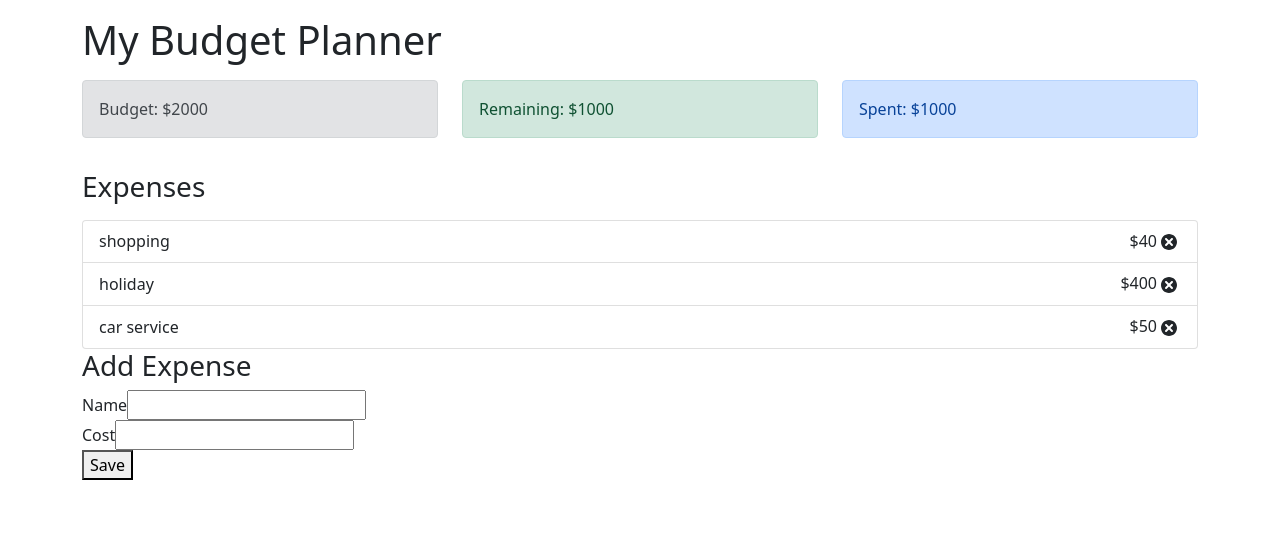
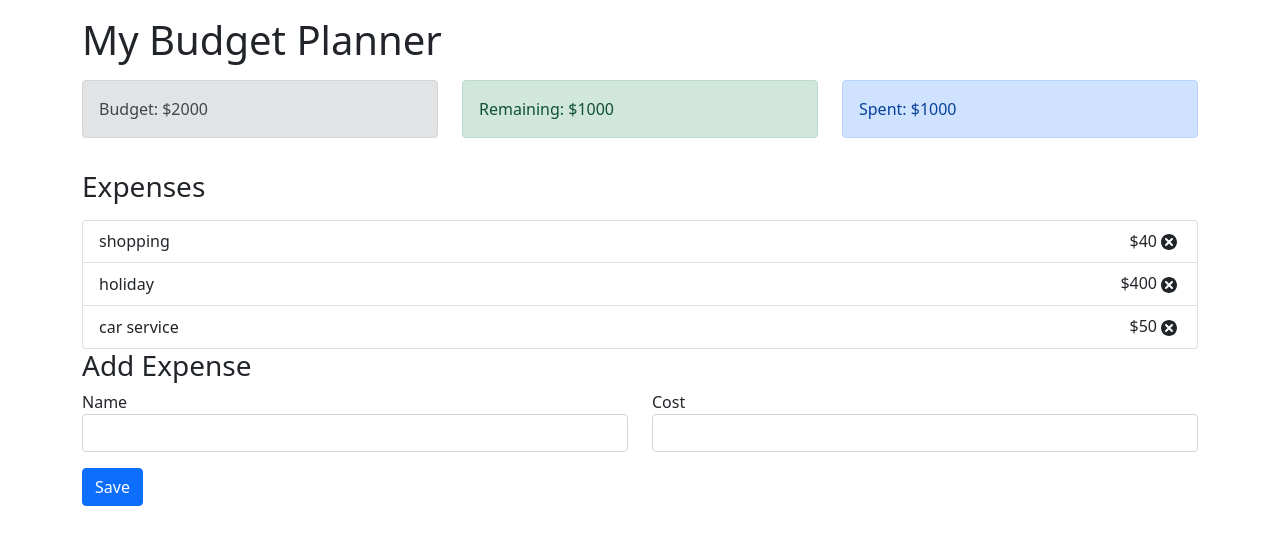
Before and after one commit to ChyenneW/react-budget-tracker, a React (Create React App) app: page / in a window 1280 px wide. Shown: the top 544 px of the page. Built offline with nearby package versions, Linux system fonts and the light colour scheme.

Commit message:
Add bootstrap inline CSS styling

```diff
--- a/src/components/AddExpenseForm.js
+++ b/src/components/AddExpenseForm.js
@@ -3,23 +3,25 @@ import React from "react";
 const AddExpenseForm = () => {
     return (
         <form>
-            <div>
-                <div>
+            <div className="row">
+                <div className="col-sm">
                     <label for="name">Name</label>
                     <input
                         required="required"
                         type="text"
+                        className="form-control"
+                        id="name"
                     ></input>
                 </div>
-                <div>
+                <div className="col-sm">
                     <label for="cost">Cost</label>
-                    <input required="required" type="text"></input>
+                    <input required="required" type="text" className="form-control" id="cost"></input>
                 </div>
             </div>
 
-            <div>
-                <div>
-                    <button type="submit">Save</button>
+            <div className="row">
+                <div className="col-sm">
+                    <button type="submit" className="btn btn-primary mt-3">Save</button>
                 </div>
             </div>
         </form>
```
